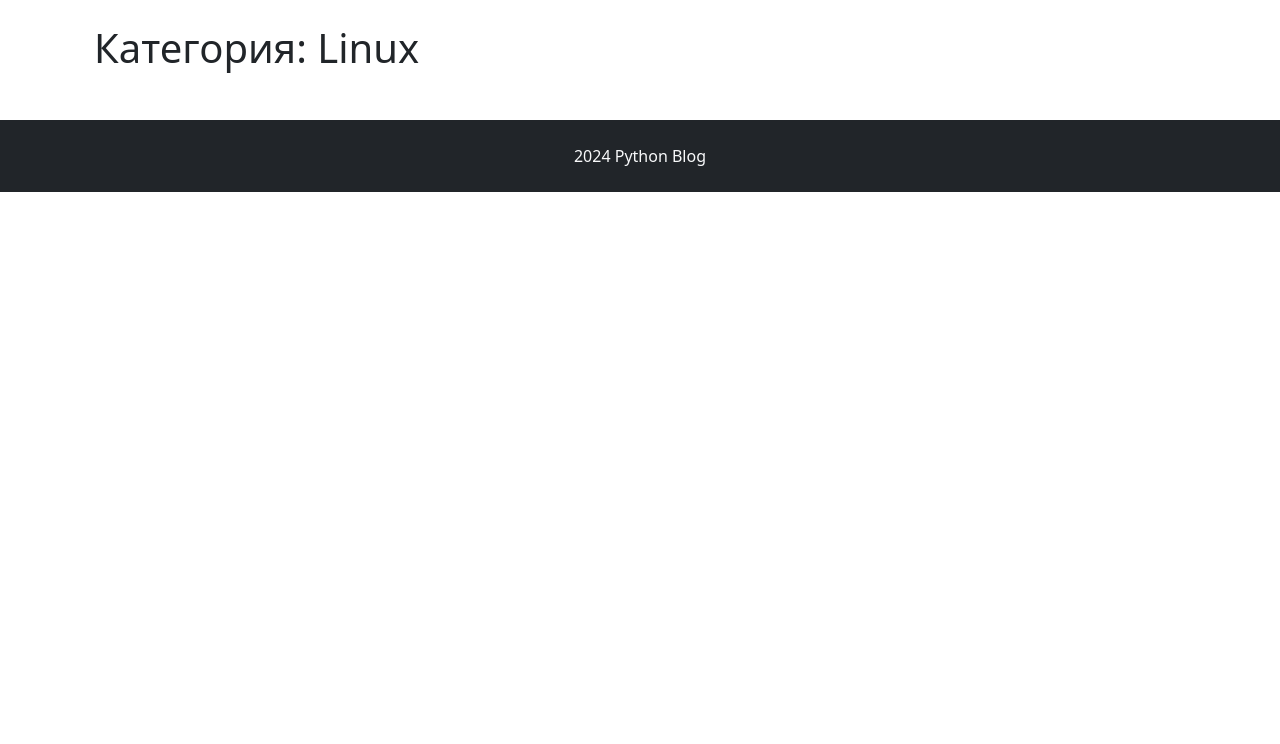
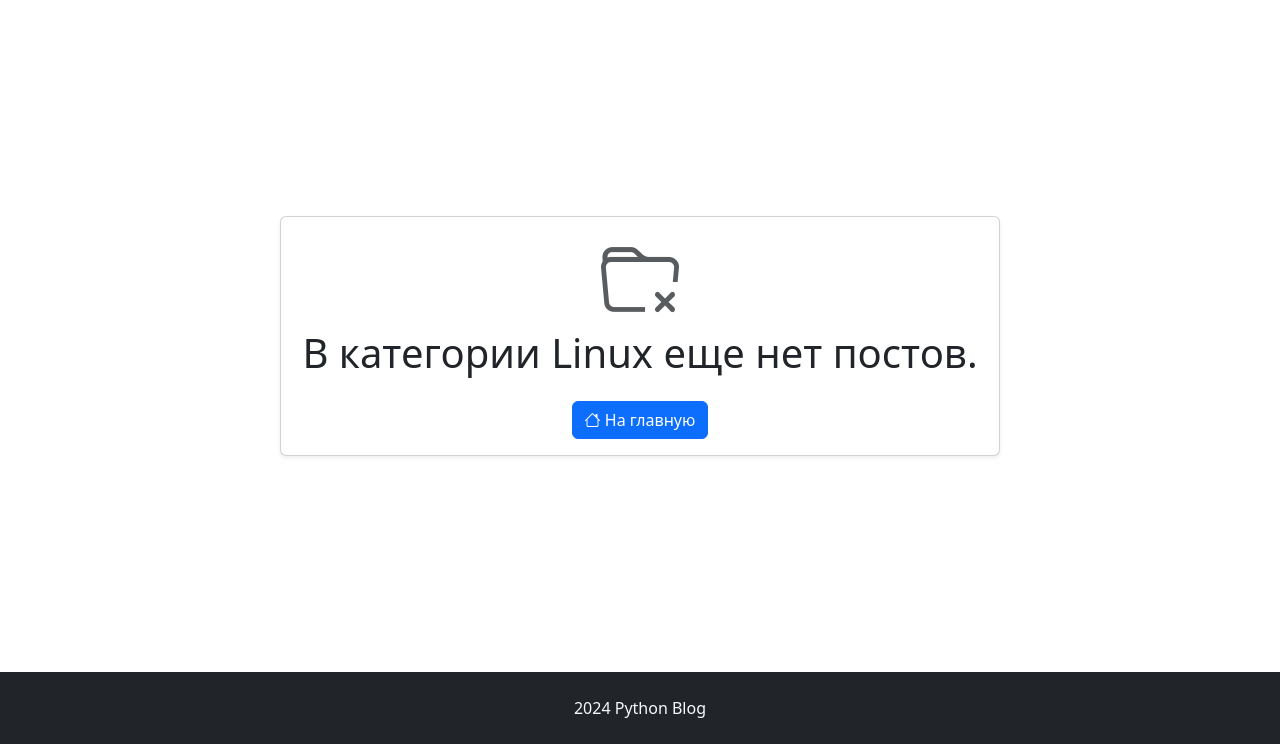
Before and after one commit to AlikOsta/django, a Django app: a page that uses python_blog/templates/python_blog/category_detail.html in a window 1280 px wide. Shown: the part 56-800 px from the top of the page. Run offline with Django 5.2, Linux system fonts and the light colour scheme; data comes from the database, SQL or seed files in the repository.

Commit message:
hw_22 - шаблон для отображения всех постов

```diff
--- a/python_blog/static/css/main.css
+++ b/python_blog/static/css/main.css
@@ -5,3 +5,7 @@
     border-radius: 4px;
     text-decoration: none;
 }
+
+.custom-height {
+    height: calc(100vh - 176px);
+}
--- a/python_blog/templates/python_blog/category_detail.html
+++ b/python_blog/templates/python_blog/category_detail.html
@@ -6,13 +6,28 @@
 
 {% block content %}
     <div class="container">
+        {%if posts%}
         <h1 class="mb-4">Категория: {{category.category_name}}</h1>
-
         <div class="row row-cols-1 row-cols-md-2 g-4 mb-4">
             {% for post in posts %}
                 {% include "python_blog/include/card_include.html" %}
             {% endfor %}
         </div>
+        {% else %}
+        <div class="row custom-height align-items-center justify-content-center">
+            <div class="col-md-8 text-center">
+                <div class="card shadow-sm">
+                    <div class="card-body">
+                        <i class="bi bi-folder-x display-1 text-muted mb-3"></i>
+                        <h1 class="mb-4">В категории {{category.category_name}} еще нет постов.</h1>
+                        <a href="{% url 'main' %}" class="btn btn-primary">
+                            <i class="bi bi-house"></i> На главную
+                        </a>
+                    </div>
+                </div>
+            </div>
+        </div>
+        {% endif %}
     </div>
 {% endblock content %}
 
--- a/python_blog/views.py
+++ b/python_blog/views.py
@@ -4,9 +4,9 @@ from django.urls import reverse
 from . import models
 
 def main(request):
-    posts = models.Post.objects.filter(is_published = True).order_by('-updated_at')[:5]
+    posts = models.Post.objects.filter(is_published = True).order_by('-updated_at')[:6]
     categoris = models.Categories.objects.all()
-    popular_posts = models.Post.objects.filter(is_published=True).order_by('-views')[:5]
+    popular_posts = models.Post.objects.filter(is_published=True).order_by('-views')[:6]
 
     context = {
        "posts" : posts,
@@ -45,16 +45,6 @@ def about(request):
     return render(request, 'python_blog/about.html')
 
 
-
-def catalog_tags(request):
-    return HttpResponse('Каталог тегов')
-
-def tag_detail(request, tag_slug):
-    return HttpResponse(f'Тег {tag_slug}')
-
-def catalog_posts(request):
-    return HttpResponse('Каталог постов')
-
 def post_detail(request, post_slug):
     post = models.Post.objects.get(slug=post_slug)
     comments = models.Comments.objects.filter(post=post, is_published=True)
@@ -65,3 +55,22 @@ def post_detail(request, post_slug):
     }
 
     return render(request, 'python_blog/post_detail.html', context)
+
+
+def catalog_posts(request):
+    category = models.Categories.objects.all()
+    posts = models.Post.objects.filter(is_published=True).order_by("-updated_at")
+
+    context = {
+        "category": category,
+        "posts" : posts,
+    }
+
+    return render(request, 'python_blog/catalog_posts.html', context)
+
+
+def catalog_tags(request):
+    return HttpResponse('Каталог тегов')
+
+def tag_detail(request, tag_slug):
+    return HttpResponse(f'Тег {tag_slug}')
```
Also changed, not shown: python_blog/templates/python_blog/catalog_posts.html (added, +29 -0 lines), python_blog/templates/python_blog/include/post_preview_include.html (deleted).
